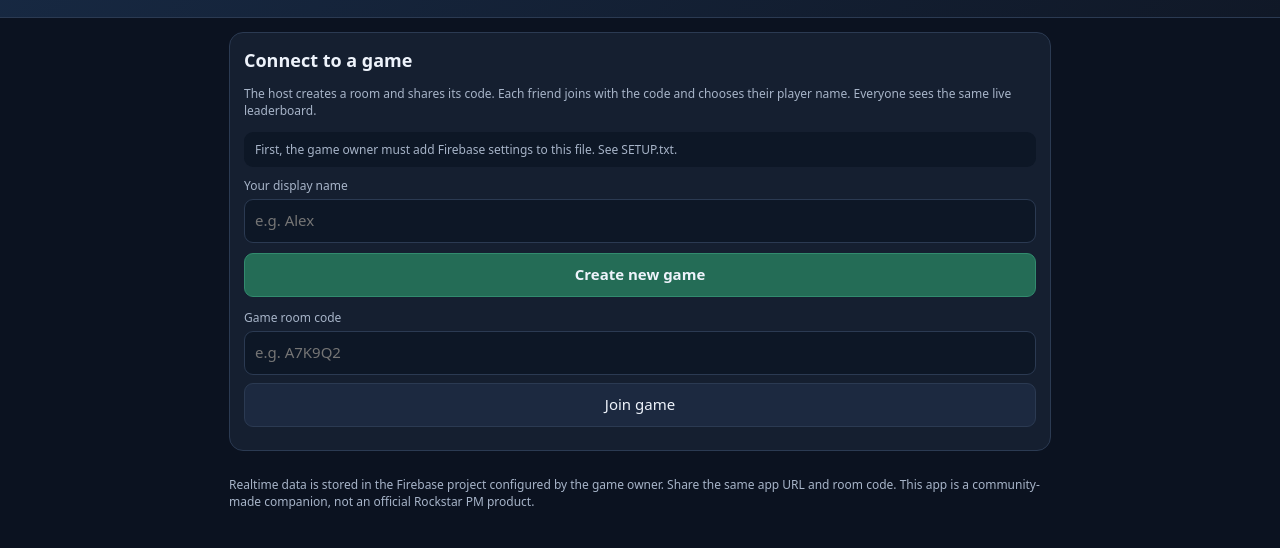
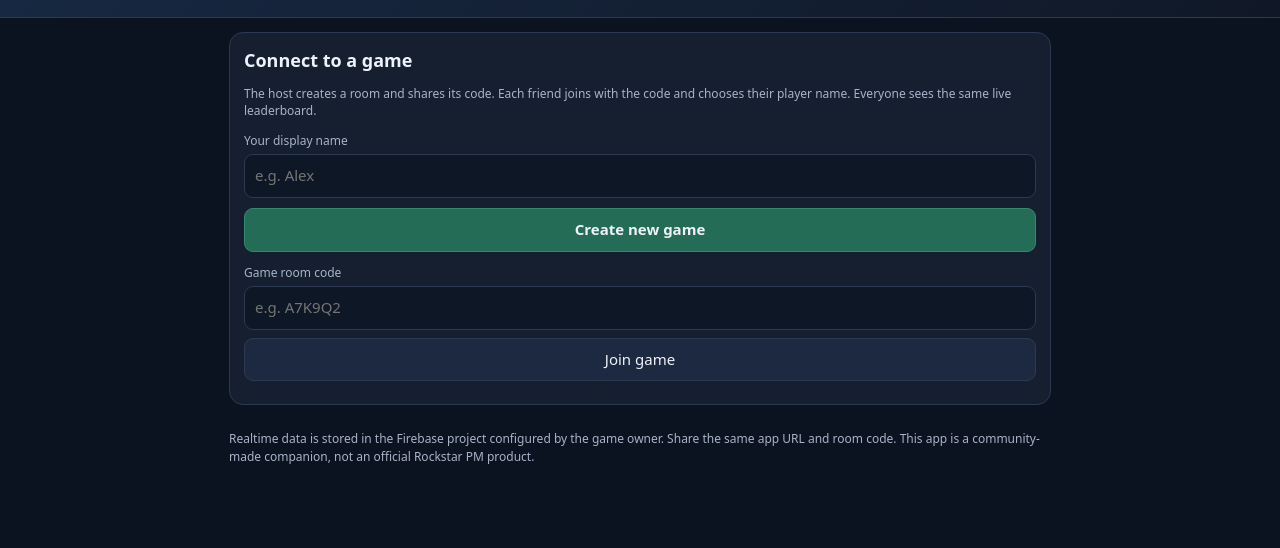
Before and after one commit to jlowlowlow/rockstar-pm, a plain HTML site: page index.html in a window 1280 px wide. Shown: the part 74-622 px from the top of the page. Drawn offline with Linux system fonts and the light colour scheme.

Commit message:
Update index.html

```diff
--- a/index.html
+++ b/index.html
@@ -30,7 +30,7 @@ table{width:100%;border-collapse:collapse;font-size:13px}td,th{padding:8px 5px;b
   <section class="panel" id="connectionPanel">
     <h2>Connect to a game</h2>
     <p class="note">The host creates a room and shares its code. Each friend joins with the code and chooses their player name. Everyone sees the same live leaderboard.</p>
-    <div id="setupNotice" class="status">First, the game owner must add Firebase settings to this file. See SETUP.txt.</div>
+    <div id="setupNotice" class="status hidden"></div>
     <label style="margin-top:10px">Your display name</label><input id="displayName" maxlength="28" placeholder="e.g. Alex">
     <div class="actions" style="margin-top:10px"><button class="primary" id="createBtn">Create new game</button></div>
     <label style="margin-top:12px">Game room code</label><input id="roomCode" maxlength="8" placeholder="e.g. A7K9Q2">
```
